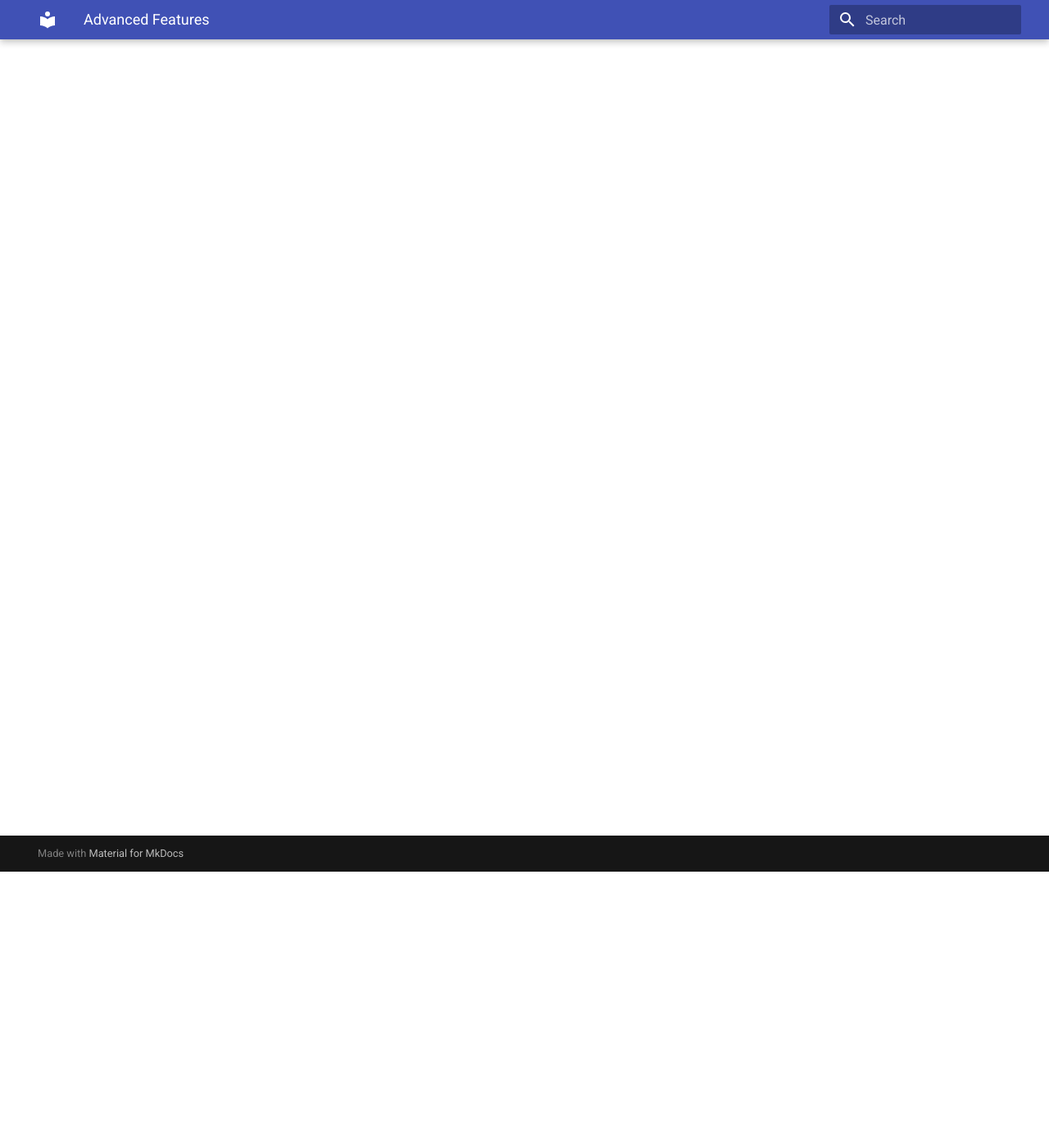
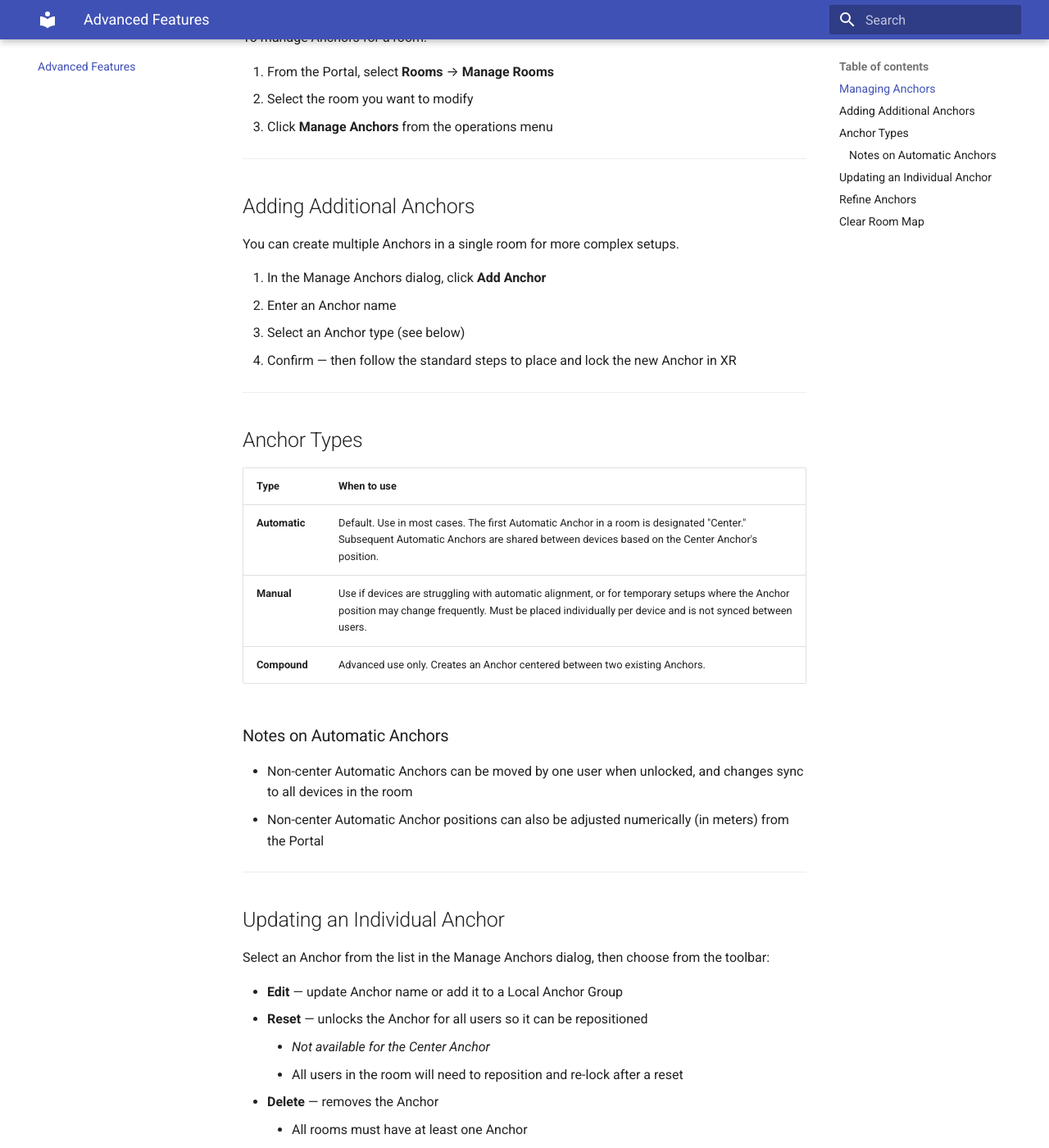
Before and after one commit to axf504/Docu_template, an MkDocs documentation site: the page built from docs/advanced/advanced-features.md, in a window 1280 px wide and 1400 px high, scrolled down 337 px. Shown: the whole window at 82% size. Built offline with MkDocs 1.6.1 and Material for MkDocs 9.7.7, drawn with Linux system fonts in a browser that asks for light colours; some of the changed text lies outside the part shown.

Commit message:
Add files via upload

```diff
--- a/docs/advanced/advanced-features.md
+++ b/docs/advanced/advanced-features.md
@@ -1,3 +1,81 @@
 # Advanced Features
 
-_Add your advanced features documentation here._
+This section covers features intended for room administrators and power users.
+
+---
+
+## Managing Anchors
+
+To manage Anchors for a room:
+
+1. From the Portal, select **Rooms** → **Manage Rooms**
+2. Select the room you want to modify
+3. Click **Manage Anchors** from the operations menu
+
+---
+
+## Adding Additional Anchors
+
+You can create multiple Anchors in a single room for more complex setups.
+
+1. In the Manage Anchors dialog, click **Add Anchor**
+2. Enter an Anchor name
+3. Select an Anchor type (see below)
+4. Confirm — then follow the standard steps to place and lock the new Anchor in XR
+
+---
+
+## Anchor Types
+
+| Type | When to use |
+|------|-------------|
+| **Automatic** | Default. Use in most cases. The first Automatic Anchor in a room is designated "Center." Subsequent Automatic Anchors are shared between devices based on the Center Anchor's position. |
+| **Manual** | Use if devices are struggling with automatic alignment, or for temporary setups where the Anchor position may change frequently. Must be placed individually per device and is not synced between users. |
+| **Compound** | Advanced use only. Creates an Anchor centered between two existing Anchors. |
+
+### Notes on Automatic Anchors
+
+- Non-center Automatic Anchors can be moved by one user when unlocked, and changes sync to all devices in the room
+- Non-center Automatic Anchor positions can also be adjusted numerically (in meters) from the Portal
+
+---
+
+## Updating an Individual Anchor
+
+Select an Anchor from the list in the Manage Anchors dialog, then choose from the toolbar:
+
+- **Edit** — update Anchor name or add it to a Local Anchor Group
+- **Reset** — unlocks the Anchor for all users so it can be repositioned
+    - *Not available for the Center Anchor*
+    - All users in the room will need to reposition and re-lock after a reset
+- **Delete** — removes the Anchor
+    - All rooms must have at least one Anchor
+
+---
+
+## Refine Anchors
+
+Use this when an Anchor is out of place on one device only (similar to Reposition in the Anchor Menu, but initiated from the Portal).
+
+1. In XR, locate the misaligned Anchor and note its **4-letter Anchor Code**
+2. In the Portal, enter that code where prompted in the Manage Anchors dialog
+3. Click **Refine** — [App] will unlock the Anchor so it can be repositioned on that device
+
+---
+
+## Clear Room Map
+
+This resets the spatial map that the Center Anchor's position is based on. **Use sparingly** — the Center Anchor is intended to be permanent.
+
+Use only if:
+
+- All devices are having trouble locating the Center Anchor, or
+- The room's physical layout has significantly changed since initial setup
+
+**What happens after clearing:**
+
+- The next device to join the room will re-scan and re-place the Center Anchor for everyone
+- Devices that previously bypassed alignment and placed manually may retain their old Anchor positions — adjust these individually via the Anchor Menu
+
+!!! warning
+    Clearing the room map affects all users. Coordinate with your team before doing this during an active session.
```
